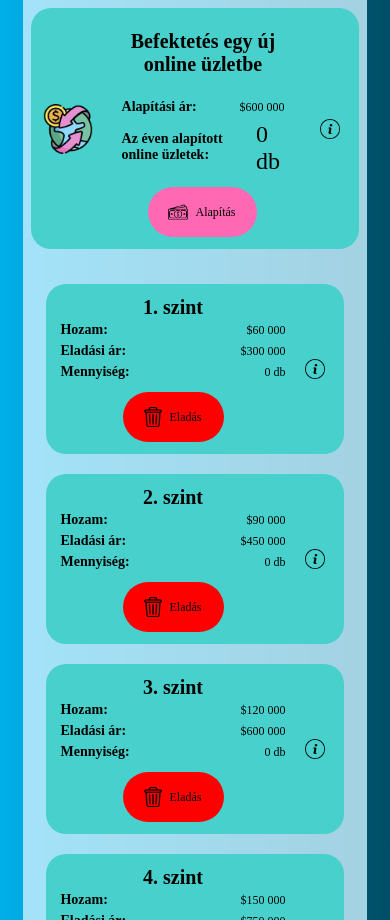
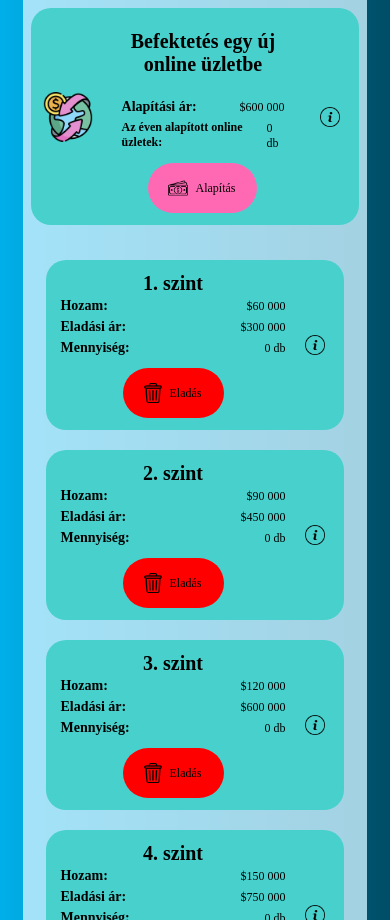
Before and after one commit to dvd2001/MyFirstMillion, an Angular app: page /game in a window 390 px wide. Shown: the part 3220-4140 px from the top of the page. Built offline with nearby package versions, Linux system fonts and the light colour scheme.

Commit message:
Add onlineAmount class with font size

```diff
--- a/src/app/components/game-page/game-page.css
+++ b/src/app/components/game-page/game-page.css
@@ -881,6 +881,10 @@ input::-webkit-inner-spin-button {
         width: 100%
     }
 
+    .onlineAmount {
+        font-size: 12px;
+    }
+
     #flatList,
     #pansionList {
         width: 96%;
```
